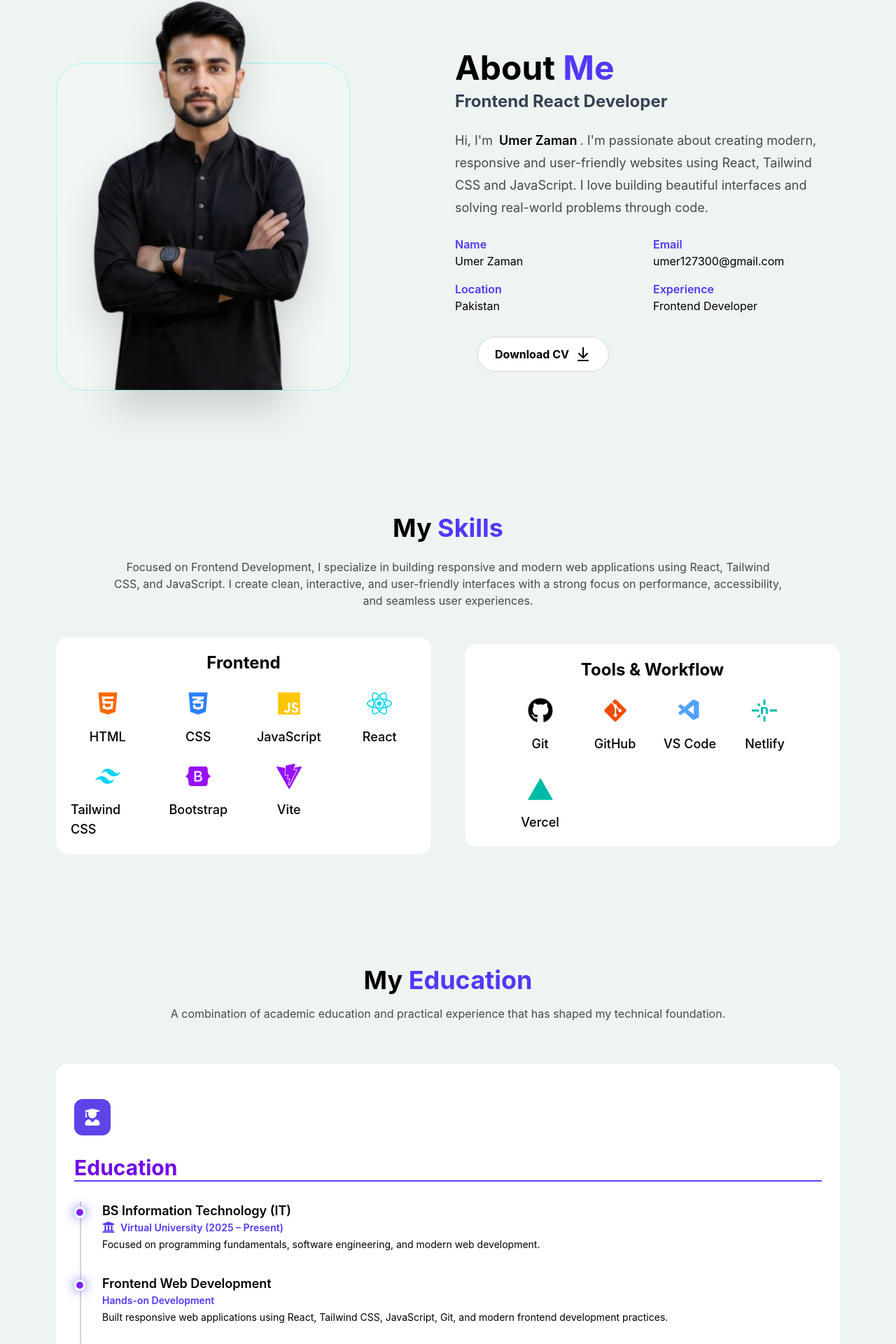
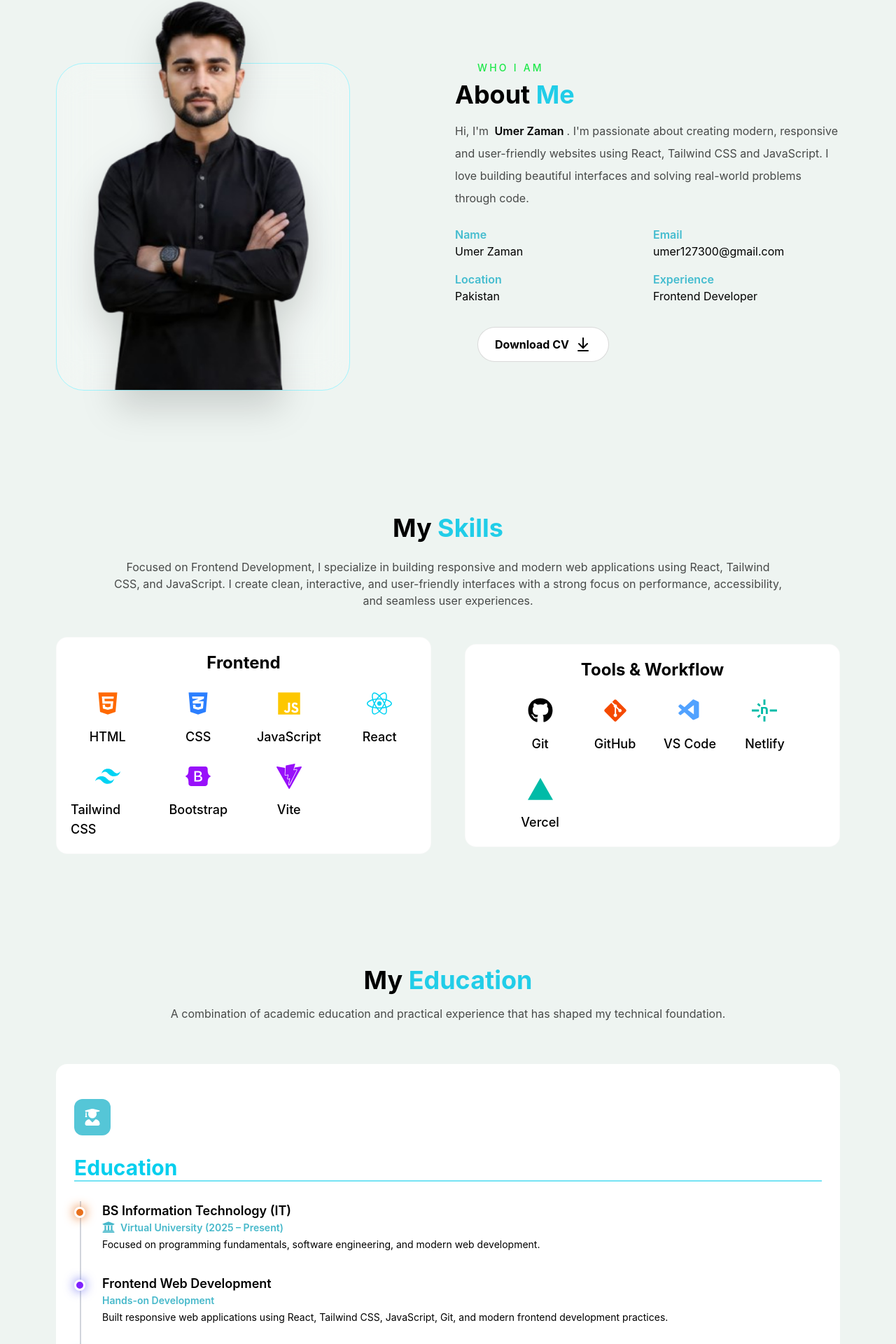
Before and after one commit to Umer127300/Portfolio, a React (Vite) app: page / in a window 1280 px wide. Shown: the part 850-2770 px from the top of the page at 70% size. Built offline with nearby package versions, Linux system fonts and the light colour scheme.

Commit message:
update portfoio

```diff
--- a/src/components/About.jsx
+++ b/src/components/About.jsx
@@ -29,27 +29,22 @@ const About = ({dark, setDark}) => {
 </div>
         {/* Right Side */}
         <div className='mt-15 md:mt-0 flex flex-col justify-center text-center lg:text-left w-full'>
-          <h2 className={`text-black text-wrap text-3xl
-sm:text-4xl
-lg:text-5xl font-bold mb-2 gap-3
+              <h2 className="text-[#1de849] text-sm tracking-[0.2rem] uppercase font-medium pl-8">
+ who i am
+</h2>
+          <h2 className={`text-black text-wrap text-3xl mt-2
+md:text-4xl font-bold mb-4 gap-3
             ${
               dark?'text-black':'text-white'
             }
 
             `}>
-            About <span className='text-indigo-600'>Me</span>
+            About <span className='text-[#21CDE8]'>Me</span>
           </h2>
 
-            <h2 className={`text-xl sm:text-2xl font-bold mb-6
-              ${
-      dark ? '  text-gray-700 ': ' text-gray-300  '
-    }
-              `}>
-            Frontend React Developer
-          </h2>
 
           <p
-           className={`  leading-8 mb-6 text-base sm:text-lg font-normal
+           className={`  leading-8 mb-6 text-base sm:text-md font-normal
 
            ${
             dark? 'text-black/70':'text-white/70'
@@ -70,22 +65,22 @@ lg:text-5xl font-bold mb-2 gap-3
 
           <div className="grid grid-cols-1 sm:grid-cols-2 gap-4 mb-8">
             <div>
-              <h3 className="text-indigo-600  font-semibold">Name</h3>
+              <h3 className="text-[#44bccf]  font-semibold">Name</h3>
               <p className={`${dark? 'text-black':'text-white'}`}>Umer Zaman</p>
             </div>
 
             <div>
-              <h3 className="text-indigo-600  font-semibold">Email</h3>
+              <h3 className="text-[#44bccf]   font-semibold">Email</h3>
               <p className={`${dark? 'text-black':'text-white'}`}>umer127300@gmail.com</p>
             </div>
 
             <div>
-              <h3 className="text-indigo-600  font-semibold">Location</h3>
+              <h3 className="text-[#44bccf]   font-semibold">Location</h3>
               <p className={`${dark? 'text-black':'text-white'}`}>Pakistan</p>
             </div>
 
             <div>
-              <h3 className="text-indigo-600  font-semibold">Experience</h3>
+              <h3 className="text-[#44bccf]   font-semibold">Experience</h3>
               <p className={`${dark? 'text-black':'text-white'}`}>Frontend Developer</p>
             </div>
           </div>
@@ -96,7 +91,7 @@ lg:text-5xl font-bold mb-2 gap-3
 
           className={`text-black w-full lg:w-fit px-6 py-3 rounded-full font-bold  active:scale-95 transition-all duration-500 hover:scale-110 flex gap-2 justify-center  border border-solid border-black/15
                 ${
-            dark? 'text-black bg-white hover:text-indigo-600  ':'text-white  bg-[#334155] hover:text-white '
+            dark? 'text-black bg-white hover:text-[#44bccf]  ':'text-white  bg-[#334155] hover:text-white '
            }
 
 
--- a/src/components/Education.jsx
+++ b/src/components/Education.jsx
@@ -11,23 +11,23 @@ const Education = ({dark, setDark}) => {
           dark? 'text-black':'text-white'
         }
         `}>
-        My <span className="text-indigo-600">Education</span>
+        My <span className="text-[#21CDE8]">Education</span>
       </h2>
       <p className={` text-center
          ${dark? 'text-black/70': 'text-white/70'}
 
         `}>A combination of academic education and practical experience that has shaped my technical foundation.</p>
-        <div className={`  relative min-h-auto  rounded-2xl border-2 border-transparent hover:border-2 hover:border-solid hover:border-indigo-400  hover:shadow-[0_10px_30px_rgba(99,102,241,0.35)] transition-all duration-500 p-6 pt-12 flex flex-col mt-15
+        <div className={`  relative min-h-auto  rounded-2xl border-2 border-transparent hover:border-2 hover:border-solid hover:border-[#76e3f4] hover:shadow-[0_10px_30px_rgba(99,102,241,0.35)] transition-all duration-500 p-6 pt-12 flex flex-col mt-15
              ${
             dark? 'bg-white text-black  ':'bg-gray-800  text-white/60 '
           }
 
             `}>
-                <div className=' bg-[#5F42E8] h-13 w-13 group-hover:scale-110 transtion-all duration-500 rounded-xl flex justify-center items-center '>
+                <div className=' bg-[#55c6d7] h-13 w-13 group-hover:scale-110 transtion-all duration-500 rounded-xl flex justify-center items-center '>
            <FaUserGraduate className='text-2xl text-white'/>
                 </div>
-                <div className='pt-7 border-b-2 border-solid border-[#5F42E8] '>
-                    <h2 className='text-violet-700 text-3xl font-bold'>Education</h2>
+                <div className='pt-7 border-b-2 border-solid border-[#76e3f4] '>
+                    <h2 className='text-[#05cfee] text-3xl font-bold'>Education</h2>
                 </div>
         <div className="relative pl-10">
                <div
@@ -42,13 +42,13 @@ const Education = ({dark, setDark}) => {
 
                 <div
                    className={`
-                         absolute -left-10 top-9 w-4 h-4 rounded-full border-[3px] shadow-[0_0_15px_rgba(99,102,241,0.9)]  bg-violet-600
+                         absolute -left-10 top-9 w-4 h-4 rounded-full border-[3px] shadow-[0_0_15px_#e8711d]  bg-[#e8711d]
                           ${
                            dark? " border-white" : "border-black"
                          }
                             `}
                            ></div>
-               <h3 className='text-sm font-semibold text-indigo-600 flex'> <FaUniversity className="text-indigo-600 text-lg mr-2" /> Virtual University (2025 – Present)</h3>
+               <h3 className='text-sm font-semibold text-[#46b8ca] flex'> <FaUniversity className="text-[#46b8ca] text-lg mr-2" /> Virtual University (2025 – Present)</h3>
                <h4 className='text-sm leading-7'>Focused on programming fundamentals, software engineering, and modern web development.</h4>
            </div>
 
@@ -66,7 +66,7 @@ const Education = ({dark, setDark}) => {
                          }
                             `}
                            ></div>
-               <h3 className='text-sm font-semibold text-indigo-600'>Hands-on Development</h3>
+               <h3 className='text-sm font-semibold text-[#46b8ca] '>Hands-on Development</h3>
                <h4 className='text-sm leading-7'>Built responsive web applications using React, Tailwind CSS, JavaScript, Git, and modern frontend development practices.</h4>
            </div>
 
@@ -76,13 +76,13 @@ const Education = ({dark, setDark}) => {
                 `}>Intermediate (ICs)</h2>
                <div
                    className={`
-                         absolute -left-10 top-9 w-4 h-4 rounded-full border-[3px] shadow-[0_0_15px_rgba(99,102,241,0.9)]  bg-violet-600
+                         absolute -left-10 top-9 w-4 h-4 rounded-full border-[3px] shadow-[0_0_15px_#46b8ca]  bg-[#46b8ca]
                           ${
                            dark? " border-white" : "border-black"
                          }
                             `}
                            ></div>
-               <h3 className='text-sm font-semibold text-indigo-600'>Computer Science</h3>
+               <h3 className='text-sm font-semibold text-[#46b8ca]'>Computer Science</h3>
                <h4 className='text-sm leading-7'>Built a strong foundation in programming, mathematics, and computer science principles.</h4>
            </div>
 
@@ -92,13 +92,13 @@ const Education = ({dark, setDark}) => {
                 `}>Matriculation</h2>
                 <div
                    className={`
-                         absolute -left-10 top-9 w-4 h-4 rounded-full border-[3px] shadow-[0_0_15px_rgba(99,102,241,0.9)]  bg-violet-600
+                         absolute -left-10 top-9 w-4 h-4 rounded-full border-[3px] shadow-[0_0_15px_#1de849]  bg-[#1de849]
                           ${
                            dark? " border-white" : "border-black"
                          }
                             `}
                            ></div>
-               <h3 className='text-sm font-semibold text-indigo-600'>Science Foundation</h3>
+               <h3 className='text-sm font-semibold text-[#46b8ca]'>Science Foundation</h3>
                <h4 className='text-sm leading-7'>Early technical and scientific fundamentals.</h4>
            </div>
           </div>
--- a/src/components/Navbar.jsx
+++ b/src/components/Navbar.jsx
@@ -35,10 +35,13 @@ document.body.classList.toggle('dark')
 
          {/* name and logo div */}
       <div className="group flex justify-center items-center pl-5">
-        <p className="h-10 w-10 rounded-xl flex justify-center items-center bg-indigo-700 text-sm text-white font-extrabold pb-1 transition-transform duration-500 group-hover:scale-110">
-           &lt;/&gt;
+        <p className=" relative h-12 w-12 rounded-full flex justify-center items-center bg-[#55c6d7] text-sm text-white font-extrabold pb-1 transition-transform duration-500 ">
+           {/* &lt;/&gt;  */}
+           <img src="umer-logo.png"
+          className='absolute h-full w-full'
+           />
         </p>
-        <h2 className="ml-3 text-2xl font-bold text-indigo-600">Umer</h2>
+        <h2 className="ml-3 text-2xl font-bold text-[#21CDE8]">Umer</h2>
       </div>
 
 
--- a/src/components/Skill.jsx
+++ b/src/components/Skill.jsx
@@ -61,7 +61,7 @@ const Skill = ({dark, setDark }) => {
           dark? 'text-black':'text-white'
         }
         `}>
-        My <span className="text-indigo-600">Skills</span>
+        My <span className="text-[#21CDE8]">Skills</span>
       </h2>
       <p className={`mb-10 text-center px:5 md:px-20
         ${dark? 'text-black/70': 'text-white/70'}
@@ -69,7 +69,7 @@ const Skill = ({dark, setDark }) => {
         `}>Focused on Frontend Development, I specialize in building responsive and modern web applications using React, Tailwind CSS, and JavaScript. I create clean, interactive, and user-friendly interfaces with a strong focus on performance, accessibility, and seamless user experiences.
 </p>
 <div  className=' grid md:grid-cols-2 items-center justify-center gap-12'>
-      <div className={`flex flex-col justify-center items-center gap-6 w-full max-w-150 h-auto mx-auto  border border-solid border-black/2 rounded-2xl p-5 hover:border-indigo-300  hover:shadow-[0_10px_30px_rgba(99,102,241,0.35)] transition-all duration-500 hover:-translate-y-2 cursor-pointer
+      <div className={`flex flex-col justify-center items-center gap-6 w-full max-w-150 h-auto mx-auto  border border-solid border-black/2 rounded-2xl p-5 hover:border-[#76e3f4] hover:shadow-[0_10px_30px_rgba(99,102,241,0.35)] transition-all duration-500 hover:-translate-y-2 cursor-pointer
           ${
             dark? 'bg-white text-black  ':'bg-gray-800  text-white/60 '
           }
@@ -99,7 +99,7 @@ const Skill = ({dark, setDark }) => {
 
 
 
-         <div className={`flex flex-col justify-between items-center gap-6 w-full max-w-150 h-auto mx-auto  border border-solid border-black/2 rounded-2xl p-5 hover:border-indigo-300  hover:shadow-[0_10px_30px_rgba(99,102,241,0.35)] transition-all duration-500 hover:-translate-y-2 cursor-pointer
+         <div className={`flex flex-col justify-between items-center gap-6 w-full max-w-150 h-auto mx-auto  border border-solid border-black/2 rounded-2xl p-5 hover:border-[#76e3f4]  hover:shadow-[0_10px_30px_rgba(99,102,241,0.35)] transition-all duration-500 hover:-translate-y-2 cursor-pointer
           ${
             dark? 'bg-white text-black  ':'bg-gray-800  text-white/60 '
           }
```
Also changed, not shown: src/components/Contact.jsx (+14 -4 lines), public/umer-logo.png (added).
